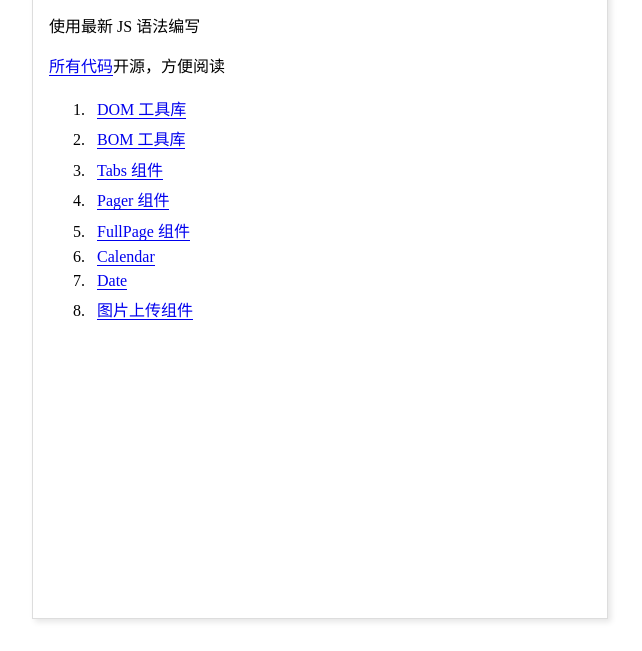
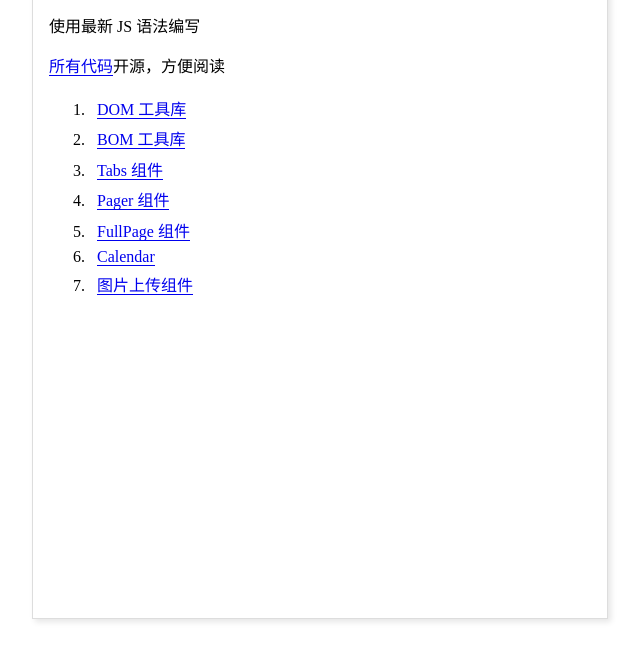
Before and after one commit to zrh617/Primordial-JS-Wheels, a plain HTML site: page index.html in a window 1280 px wide. Shown: the part 149-800 px from the top of the page, without its empty margins (320-962 px from the left). Drawn offline with Linux system fonts and the light colour scheme.

Commit message:
README更新

```diff
--- a/index.html
+++ b/index.html
@@ -81,11 +81,6 @@
       </a>
     </li>
     <li>
-      <a href="./demos/date.html">
-        Date
-      </a>
-    </li>
-    <li>
       <a href="./demos/image-picker.html">
         图片上传组件
       </a>
```
Also changed, not shown: 1 other file.
